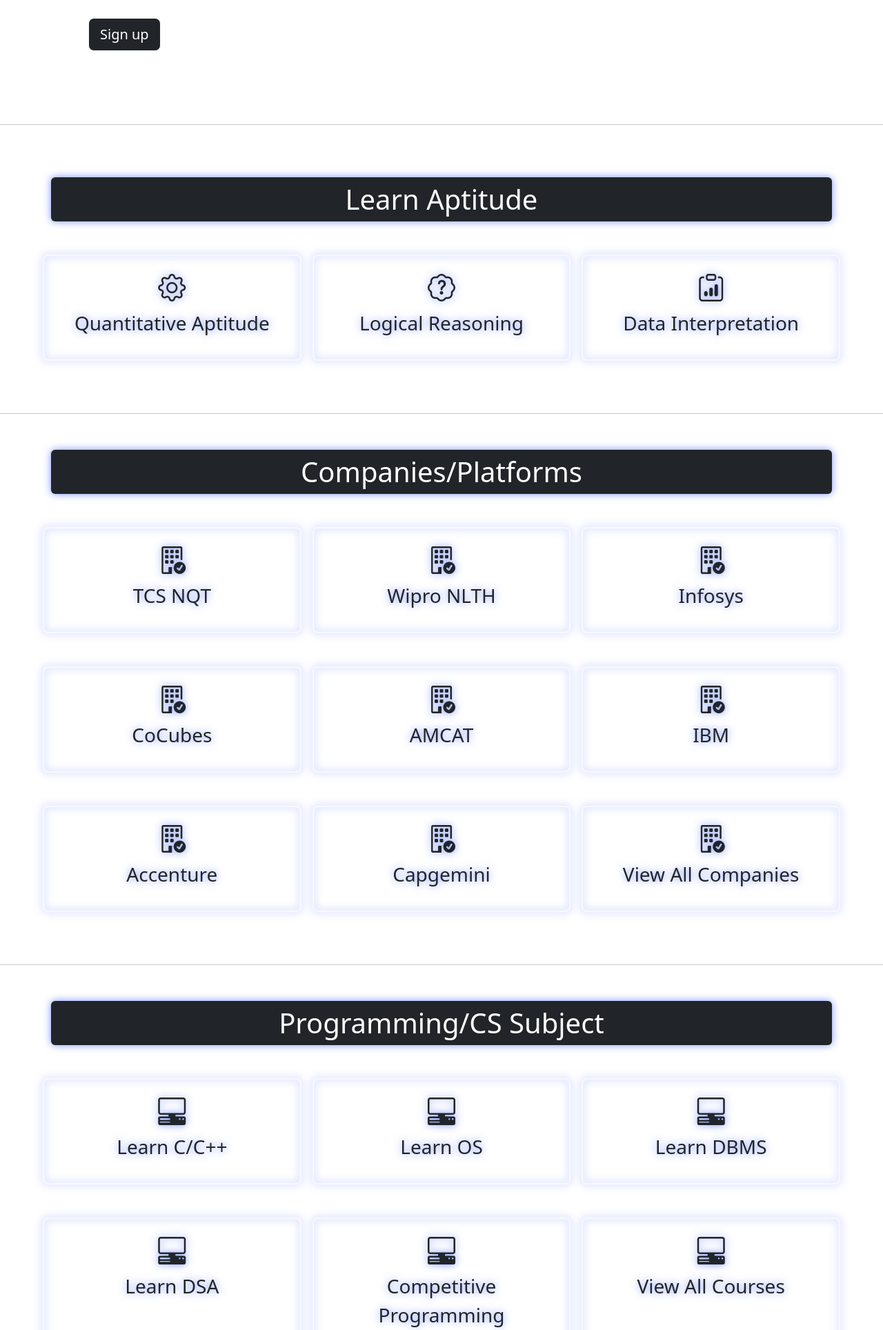
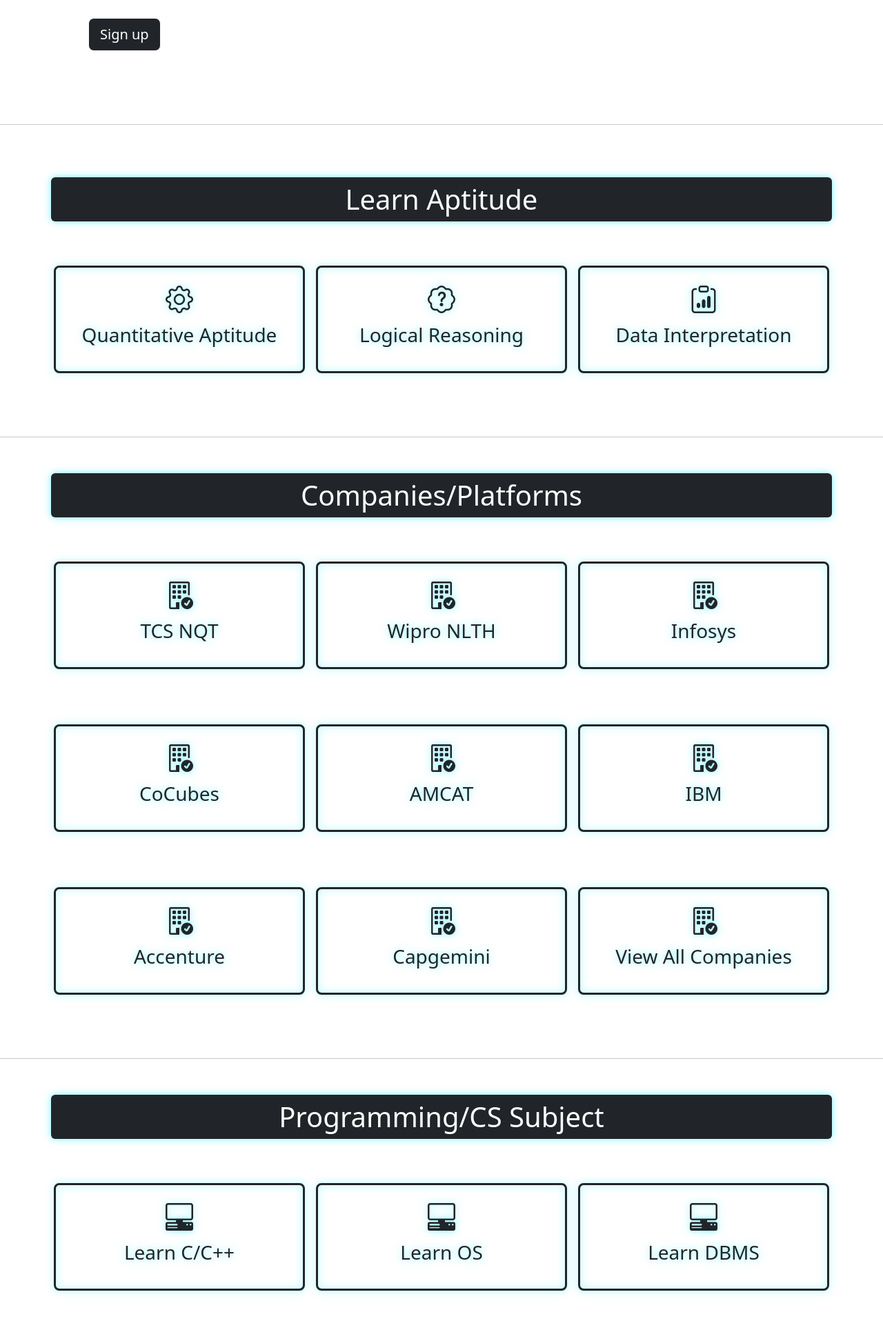
Before and after one commit to rtk-rnjn/website-test, a Flask app: page / in a window 1280 px wide. Shown: the part 527-2455 px from the top of the page at 69% size. Run offline with Flask 3, Linux system fonts and the light colour scheme; parts of the project's set-up code (start-up, migrations or seed data) failed here and were passed over.

Commit message:
Padding and glow effe fixed

```diff
--- a/src/static/css/bootstrap-extends.css
+++ b/src/static/css/bootstrap-extends.css
@@ -23,12 +23,12 @@
 }
 
 .cyan-glow {
-    filter: drop-shadow(0 0 0.35rem rgba(0, 47, 255, 0.534));
+    filter: drop-shadow(0 0 0.35rem rgba(0, 234, 255, 0.534));
 }
 
 .cyan-glow:hover {
     transform: matrix3d(1.05, 0, 0, 0, 0, 1.05, 0, 0, 0, 0, 1.05, 0, 0, 0, 0, 1);
-    filter: drop-shadow(0 0 0.35rem rgba(152, 0, 182, 0.685));
+    filter: drop-shadow(0 0 0.35rem rgba(0, 255, 136, 0.685));
     transition: .2s ease-in-out;
 }
 
--- a/src/templates/front_aptitude.html
+++ b/src/templates/front_aptitude.html
@@ -4,8 +4,8 @@
     <div class="row">
         <div class="col mt-3 pt-3">
             <h1 class="text-center text-white bg-dark p-2 rounded rounded-2 cyan-glow">Learn Aptitude</h1>
-            <div class="row gap-0 column-gap-3 row-gap-3 text-center mt-5">
-                <div class="col p-3 border border-2 border-light fs-4 rounded rounded-3 cyan-glow">
+            <div class="row gap-0 column-gap-3 row-gap-3 text-center mt-5 p-3">
+                <div class="col p-3 border border-3 border-dark fs-4 rounded rounded-3 cyan-glow">
                     <a class="nav-link" href="">
                         <i class="bi bi-gear fs-1"></i>
                         <p class="fs-3">
@@ -13,7 +13,7 @@
                         </p>
                     </a>
                 </div>
-                <div class="col p-3 border border-2 border-light fs-4 rounded rounded-3 cyan-glow">
+                <div class="col p-3 border border-3 border-dark fs-4 rounded rounded-3 cyan-glow">
                     <a class="nav-link" href="">
                         <i class="bi bi-patch-question fs-1"></i>
                         <p class="fs-3">
@@ -21,7 +21,7 @@
                         </p>
                     </a>
                 </div>
-                <div class="col p-3 border border-2 border-light fs-4 rounded rounded-3 cyan-glow">
+                <div class="col p-3 border border-3 border-dark fs-4 rounded rounded-3 cyan-glow">
                     <a class="nav-link" href="">
                         <i class="bi bi-clipboard-data fs-1"></i>
                         <p class="fs-3">
--- a/src/templates/front_companies.html
+++ b/src/templates/front_companies.html
@@ -4,8 +4,8 @@
     <div class="row">
         <div class="col mt-3 pt-3">
             <h1 class="text-center text-white bg-dark p-2 rounded rounded-2 cyan-glow">Companies/Platforms</h1>
-            <div class="row gap-0 column-gap-3 row-gap-3 text-center mt-5">
-                <div class="col p-3 border border-2 border-light fs-4 rounded rounded-3 cyan-glow">
+            <div class="row gap-0 column-gap-3 row-gap-3 text-center mt-5 p-3">
+                <div class="col p-3 border border-3 border-dark fs-4 rounded rounded-3 cyan-glow">
                     <a class="nav-link" href="">
                         <i class="bi bi-building-check fs-1"></i>
                         <p class="fs-3">
@@ -13,7 +13,7 @@
                         </p>
                     </a>
                 </div>
-                <div class="col p-3 border border-2 border-light fs-4 rounded rounded-3 cyan-glow">
+                <div class="col p-3 border border-3 border-dark fs-4 rounded rounded-3 cyan-glow">
                     <a class="nav-link" href="">
                         <i class="bi bi-building-check fs-1"></i>
                         <p class="fs-3">
@@ -21,7 +21,7 @@
                         </p>
                     </a>
                 </div>
-                <div class="col p-3 border border-2 border-light fs-4 rounded rounded-3 cyan-glow">
+                <div class="col p-3 border border-3 border-dark fs-4 rounded rounded-3 cyan-glow">
                     <a class="nav-link" href="">
                         <i class="bi bi-building-check fs-1"></i>
                         <p class="fs-3">
@@ -30,8 +30,8 @@
                     </a>
                 </div>
             </div>
-            <div class="row gap-0 column-gap-3 row-gap-3 text-center mt-5">
-                <div class="col p-3 border border-2 border-light fs-4 rounded rounded-3 cyan-glow">
+            <div class="row gap-0 column-gap-3 row-gap-3 text-center mt-5 p-3">
+                <div class="col p-3 border border-3 border-dark fs-4 rounded rounded-3 cyan-glow">
                     <a class="nav-link" href="">
                         <i class="bi bi-building-check fs-1"></i>
                         <p class="fs-3">
@@ -39,7 +39,7 @@
                         </p>
                     </a>
                 </div>
-                <div class="col p-3 border border-2 border-light fs-4 rounded rounded-3 cyan-glow">
+                <div class="col p-3 border border-3 border-dark fs-4 rounded rounded-3 cyan-glow">
                     <a class="nav-link" href="">
                         <i class="bi bi-building-check fs-1"></i>
                         <p class="fs-3">
@@ -47,7 +47,7 @@
                         </p>
                     </a>
                 </div>
-                <div class="col p-3 border border-2 border-light fs-4 rounded rounded-3 cyan-glow">
+                <div class="col p-3 border border-3 border-dark fs-4 rounded rounded-3 cyan-glow">
                     <a class="nav-link" href="">
                         <i class="bi bi-building-check fs-1"></i>
                         <p class="fs-3">
@@ -57,8 +57,8 @@
                 </div>
             </div>
             <!--  -->
-            <div class="row gap-0 column-gap-3 row-gap-3 text-center mt-5">
-                <div class="col p-3 border border-2 border-light fs-4 rounded rounded-3 cyan-glow">
+            <div class="row gap-0 column-gap-3 row-gap-3 text-center mt-5 p-3">
+                <div class="col p-3 border border-3 border-dark fs-4 rounded rounded-3 cyan-glow">
                     <a class="nav-link" href="">
                         <i class="bi bi-building-check fs-1"></i>
                         <p class="fs-3">
@@ -66,7 +66,7 @@
                         </p>
                     </a>
                 </div>
-                <div class="col p-3 border border-2 border-light fs-4 rounded rounded-3 cyan-glow">
+                <div class="col p-3 border border-3 border-dark fs-4 rounded rounded-3 cyan-glow">
                     <a class="nav-link" href="">
                         <i class="bi bi-building-check fs-1"></i>
                         <p class="fs-3">
@@ -74,7 +74,7 @@
                         </p>
                     </a>
                 </div>
-                <div class="col p-3 border border-2 border-light fs-4 rounded rounded-3 cyan-glow">
+                <div class="col p-3 border border-3 border-dark fs-4 rounded rounded-3 cyan-glow">
                     <a class="nav-link" href="">
                         <i class="bi bi-building-check fs-1"></i>
                         <p class="fs-3">
--- a/src/templates/front_cs.html
+++ b/src/templates/front_cs.html
@@ -3,8 +3,8 @@
     <div class="row">
         <div class="col mt-3 pt-3">
             <h1 class="text-center text-white bg-dark p-2 rounded rounded-2 cyan-glow">Programming/CS Subject</h1>
-            <div class="row gap-0 column-gap-3 row-gap-3 text-center mt-5">
-                <div class="col p-3 border border-2 border-light fs-4 rounded rounded-3 cyan-glow">
+            <div class="row gap-0 column-gap-3 row-gap-3 text-center mt-5 p-3">
+                <div class="col p-3 border border-3 border-dark fs-4 rounded rounded-3 cyan-glow">
                     <a class="nav-link" href="">
                         <i class="bi bi-pc-display-horizontal fs-1"></i>
                         <p class="fs-3">
@@ -12,7 +12,7 @@
                         </p>
                     </a>
                 </div>
-                <div class="col p-3 border border-2 border-light fs-4 rounded rounded-3 cyan-glow">
+                <div class="col p-3 border border-3 border-dark fs-4 rounded rounded-3 cyan-glow">
                     <a class="nav-link" href="">
                         <i class="bi bi-pc-display-horizontal fs-1"></i>
                         <p class="fs-3">
@@ -20,7 +20,7 @@
                         </p>
                     </a>
                 </div>
-                <div class="col p-3 border border-2 border-light fs-4 rounded rounded-3 cyan-glow">
+                <div class="col p-3 border border-3 border-dark fs-4 rounded rounded-3 cyan-glow">
                     <a class="nav-link" href="">
                         <i class="bi bi-pc-display-horizontal fs-1"></i>
                         <p class="fs-3">
@@ -29,8 +29,8 @@
                     </a>
                 </div>
             </div>
-            <div class="row gap-0 column-gap-3 row-gap-3 text-center mt-5">
-                <div class="col p-3 border border-2 border-light fs-4 rounded rounded-3 cyan-glow">
+            <div class="row gap-0 column-gap-3 row-gap-3 text-center mt-5 p-3">
+                <div class="col p-3 border border-3 border-dark fs-4 rounded rounded-3 cyan-glow">
                     <a class="nav-link" href="">
                         <i class="bi bi-pc-display-horizontal fs-1"></i>
                         <p class="fs-3">
@@ -38,7 +38,7 @@
                         </p>
                     </a>
                 </div>
-                <div class="col p-3 border border-2 border-light fs-4 rounded rounded-3 cyan-glow">
+                <div class="col p-3 border border-3 border-dark fs-4 rounded rounded-3 cyan-glow">
                     <a class="nav-link" href="">
                         <i class="bi bi-pc-display-horizontal fs-1"></i>
                         <p class="fs-3">
@@ -46,7 +46,7 @@
                         </p>
                     </a>
                 </div>
-                <div class="col p-3 border border-2 border-light fs-4 rounded rounded-3 cyan-glow">
+                <div class="col p-3 border border-3 border-dark fs-4 rounded rounded-3 cyan-glow">
                     <a class="nav-link" href="">
                         <i class="bi bi-pc-display-horizontal fs-1"></i>
                         <p class="fs-3">
--- a/src/templates/front_interview.html
+++ b/src/templates/front_interview.html
@@ -4,8 +4,8 @@
     <div class="row">
         <div class="col mt-3 pt-3">
             <h1 class="text-center text-white bg-dark p-2 rounded rounded-2 cyan-glow">Master the Interview</h1>
-            <div class="row gap-0 column-gap-3 row-gap-3 text-center mt-5">
-                <div class="col p-3 border border-2 border-light fs-4 rounded rounded-3 cyan-glow">
+            <div class="row gap-0 column-gap-3 row-gap-3 text-center mt-5 p-3">
+                <div class="col p-3 border border-3 border-dark fs-4 rounded rounded-3 cyan-glow">
                     <a class="nav-link" href="">
                         <i class="bi bi-pc-horizontal fs-1"></i>
                         <p class="fs-3">
@@ -13,7 +13,7 @@
                         </p>
                     </a>
                 </div>
-                <div class="col p-3 border border-2 border-light fs-4 rounded rounded-3 cyan-glow">
+                <div class="col p-3 border border-3 border-dark fs-4 rounded rounded-3 cyan-glow">
                     <a class="nav-link" href="">
                         <i class="bi bi-pc-horizontal fs-1"></i>
                         <p class="fs-3">
@@ -21,7 +21,7 @@
                         </p>
                     </a>
                 </div>
-                <div class="col p-3 border border-2 border-light fs-4 rounded rounded-3 cyan-glow">
+                <div class="col p-3 border border-3 border-dark fs-4 rounded rounded-3 cyan-glow">
                     <a class="nav-link" href="">
                         <i class="bi bi-pc-horizontal fs-1"></i>
                         <p class="fs-3">
@@ -30,8 +30,8 @@
                     </a>
                 </div>
             </div>
-            <div class="row gap-0 column-gap-3 row-gap-3 text-center mt-5">
-                <div class="col p-3 border border-2 border-light fs-4 rounded rounded-3 cyan-glow">
+            <div class="row gap-0 column-gap-3 row-gap-3 text-center mt-5 p-3">
+                <div class="col p-3 border border-3 border-dark fs-4 rounded rounded-3 cyan-glow">
                     <a class="nav-link" href="">
                         <i class="bi bi-pc-horizontal fs-1"></i>
                         <p class="fs-3">
@@ -39,7 +39,7 @@
                         </p>
                     </a>
                 </div>
-                <div class="col p-3 border border-2 border-light fs-4 rounded rounded-3 cyan-glow">
+                <div class="col p-3 border border-3 border-dark fs-4 rounded rounded-3 cyan-glow">
                     <a class="nav-link" href="">
                         <i class="bi bi-pc-horizontal fs-1"></i>
                         <p class="fs-3">
@@ -47,7 +47,7 @@
                         </p>
                     </a>
                 </div>
-                <div class="col p-3 border border-2 border-light fs-4 rounded rounded-3 cyan-glow">
+                <div class="col p-3 border border-3 border-dark fs-4 rounded rounded-3 cyan-glow">
                     <a class="nav-link" href="">
                         <i class="bi bi-pc-horizontal fs-1"></i>
                         <p class="fs-3">
--- a/src/templates/front_why_us.html
+++ b/src/templates/front_why_us.html
@@ -4,7 +4,7 @@
 
     <div class="row mt-5">
         <div class="col">
-            <div class="card mb-3 border border-2 border-light cyan-glow">
+            <div class="card mb-3 border border-3 border-dark cyan-glow p-3">
                 <div class="card-body">
                     <h3 class="card-title">Effective Strategies for Studying on the Go</h3>
                     <p class="card-text fs-5">
@@ -17,7 +17,7 @@
 
     <div class="row">
         <div class="col">
-            <div class="card mb-3 border border-2 border-light cyan-glow">
+            <div class="card mb-3 border border-3 border-dark cyan-glow p-3">
                 <div class="card-body">
                     <h3 class="card-title">Master, Don't Memorize: Build True Knowledge that Empowers You</h3>
                     <p class="card-text fs-5">
@@ -31,7 +31,7 @@
 
     <div class="row">
         <div class="col">
-            <div class="card mb-3 border border-2 border-light cyan-glow">
+            <div class="card mb-3 border border-3 border-dark cyan-glow p-3">
                 <div class="card-body">
                     <h3 class="card-title">Empower Your Future: Connect with Industry Mentors</h3>
                     <p class="card-text fs-5">
```
